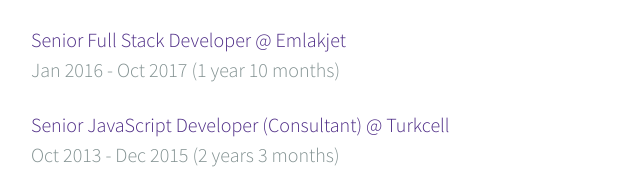
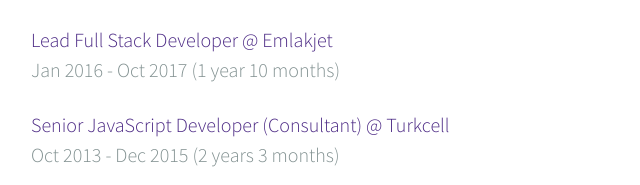
Before and after one commit to ramesaliyev/cv, a website: page src/cv.pug in a window 1280 px wide. Shown: the part 560-745 px from the top of the page, 209-849 px from the left. Drawn offline with nearby package versions, Linux system fonts and the light colour scheme; files that its build step writes are made by us from their sources.

Commit message:
Update previous role

```diff
--- a/src/cv.pug
+++ b/src/cv.pug
@@ -29,7 +29,7 @@
             .block-subtitle Feb 2018 - Sep 2018 (8 months)
 
           .block
-            .block-title Senior Full Stack Developer @ Emlakjet
+            .block-title Lead Full Stack Developer @ Emlakjet
             .block-subtitle Jan 2016 - Oct 2017 (1 year 10 months)
 
           .block
```
Also changed, not shown: index.html (+1 -1 lines), 2 other files.
